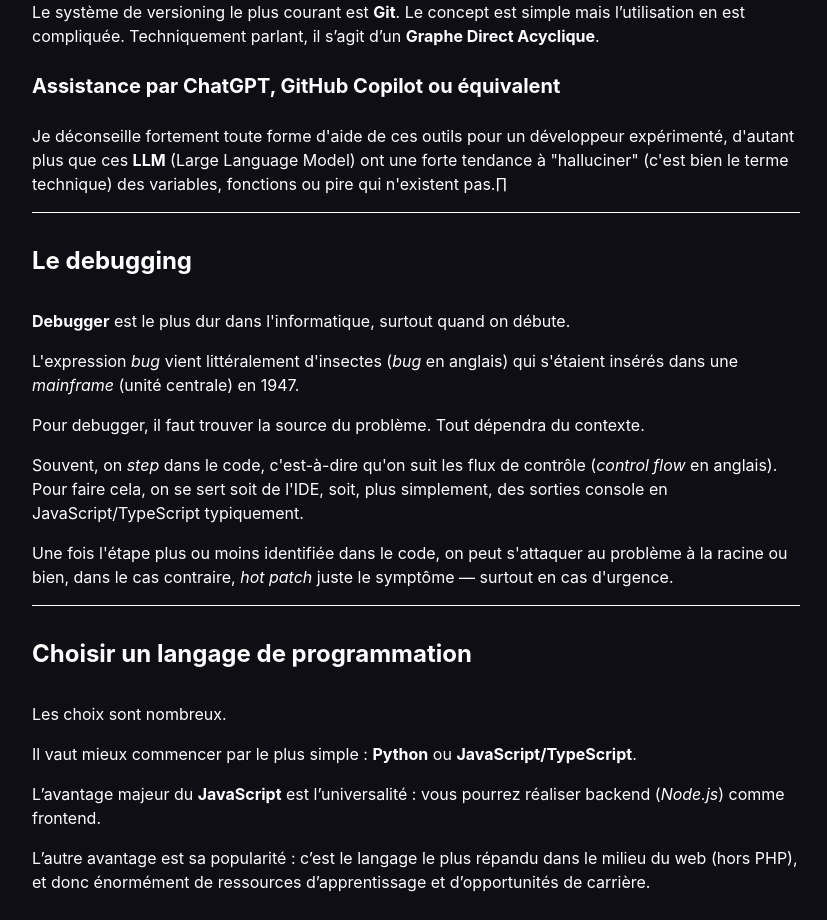
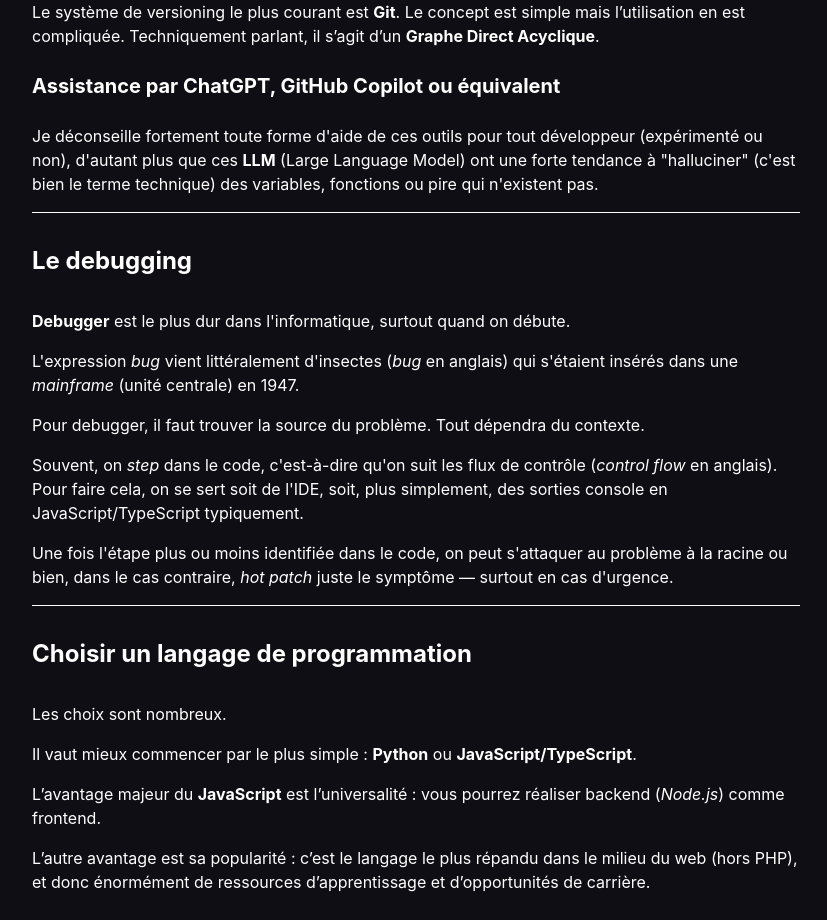
Before and after one commit to pierreyoda/newstackwhodis, a Next.js app: page /blog/programming-101-french in a window 1280 px wide. Shown: the part 2100-3020 px from the top of the page, without its empty margins (224-1051 px from the left). Built offline with nearby package versions, Linux system fonts and the light colour scheme.

Commit message:
:memo: A few typo fixes on the programming 101 article in French

```diff
--- a/src/pages/blog/programming-101-french.mdx
+++ b/src/pages/blog/programming-101-french.mdx
@@ -80,7 +80,7 @@ Le système de versioning le plus courant est **Git**. Le concept est simple mai
 
 ### Assistance par ChatGPT, GitHub Copilot ou équivalent
 
-Je déconseille fortement toute forme d'aide de ces outils pour un développeur expérimenté, d'autant plus que ces **LLM** (Large Language Model) ont une forte tendance à "halluciner" (c'est bien le terme technique) des variables, fonctions ou pire qui n'existent pas.∏
+Je déconseille fortement toute forme d'aide de ces outils pour tout développeur (expérimenté ou non), d'autant plus que ces **LLM** (Large Language Model) ont une forte tendance à "halluciner" (c'est bien le terme technique) des variables, fonctions ou pire qui n'existent pas.
 
 ---
 
```
